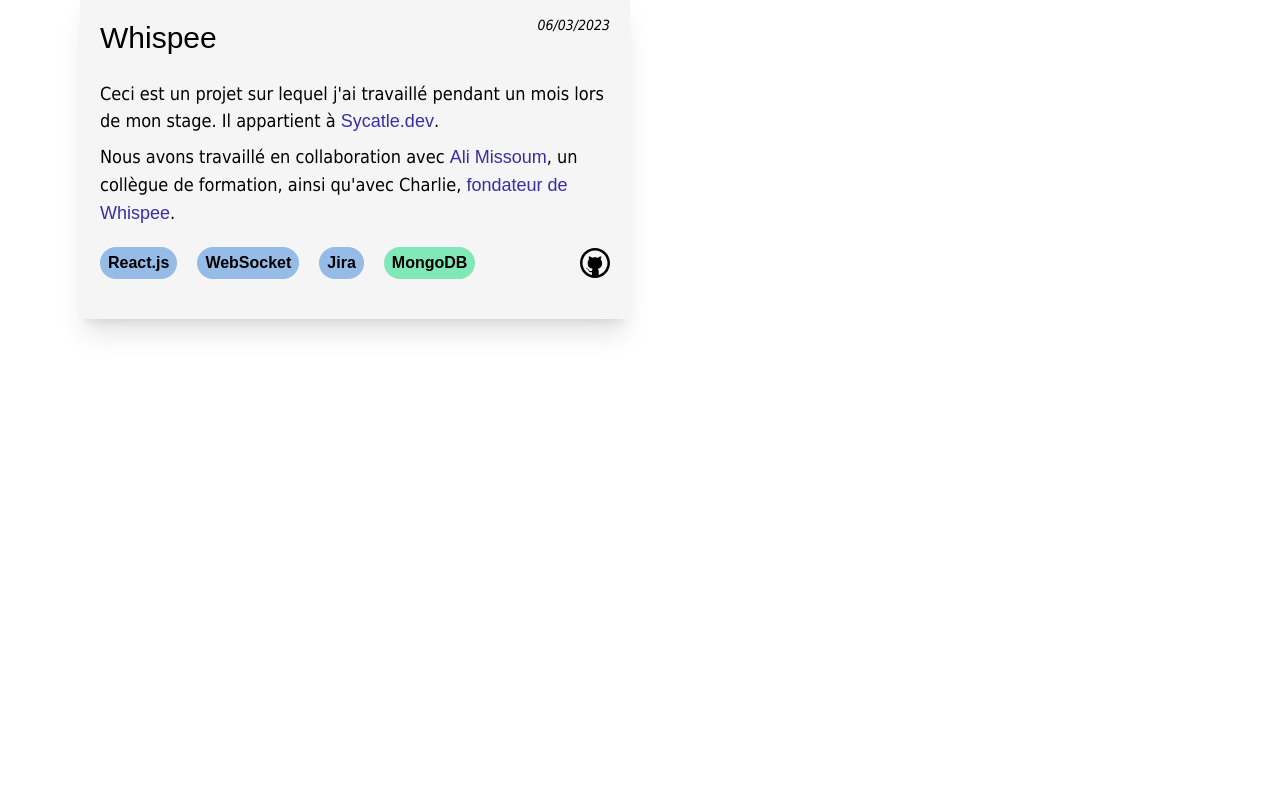
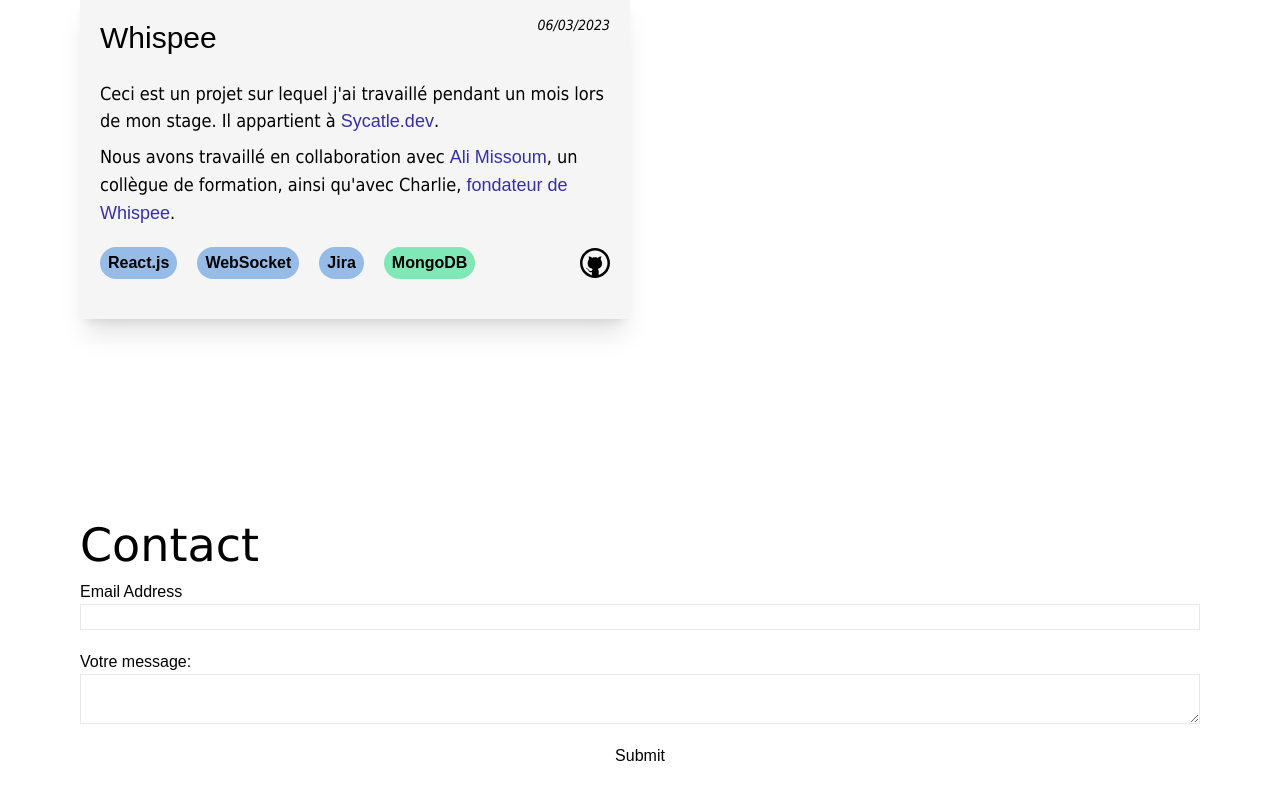
Before and after one commit to Azonesbz/vincentavez, a React (Vite) app in the folder client/: page / in a window 1280 px wide. Shown: the part 4382-5182 px from the top of the page. Before the commit the page ends 4797 px from the top, so only its background shows below. Built offline with nearby package versions, Linux system fonts and the light colour scheme; a web font is replaced by a local one.

Commit message:
added contact form to website

```diff
--- /dev/null
+++ b/client/src/components/contact/Contact.jsx
@@ -0,0 +1,55 @@
+import React from 'react';
+import { useForm, ValidationError } from '@formspree/react';
+
+export default function Contact() {
+
+    const [state, handleSubmit] = useForm("maygwjey");
+    if (state.succeeded) {
+        return <p>Thanks for joining!</p>;
+    }
+
+    return (
+        <>
+            <section className='py-24 container'>
+
+                <h1>Contact</h1>
+                <form className='flex flex-col gap-5' onSubmit={handleSubmit}>
+                    <div className='flex flex-col'>
+                        <label htmlFor="email">
+                            Email Address
+                        </label>
+                        <input
+                            className='border'
+                            id="email"
+                            type="email"
+                            name="email"
+                        />
+                        <ValidationError
+                            prefix="Email"
+                            field="email"
+                            errors={state.errors}
+                        />
+                    </div>
+                    <div className='flex flex-col'>
+                        <label htmlFor="email">
+                            Votre message:
+                        </label>
+                        <textarea
+                            className='border '
+                            id="message"
+                            name="message"
+                        />
+                        <ValidationError
+                            prefix="Message"
+                            field="message"
+                            errors={state.errors}
+                        />
+                    </div>
+                    <button type="submit" disabled={state.submitting}>
+                        Submit
+                    </button>
+                </form>
+            </section>
+        </>
+    );
+}
--- a/client/src/pages/Home.jsx
+++ b/client/src/pages/Home.jsx
@@ -1,7 +1,8 @@
 import Actuality from "../components/actuality/Actuality";
 import Career from "../components/career/Career";
+import Contact from "../components/contact/Contact";
 import Header from "../components/header/header";
-import Portfolio from "../components/portfolio/portfolio";
+import Portfolio from "../components/portfolio/Portfolio";
 import LazyLoad from 'react-lazyload';
 
 export default function Home() {
@@ -20,6 +21,9 @@ export default function Home() {
             <LazyLoad height={200}>
                 <Portfolio />
             </LazyLoad>
+            <LazyLoad height={200}>
+                <Contact />
+            </LazyLoad>
 
 
         </>
```
